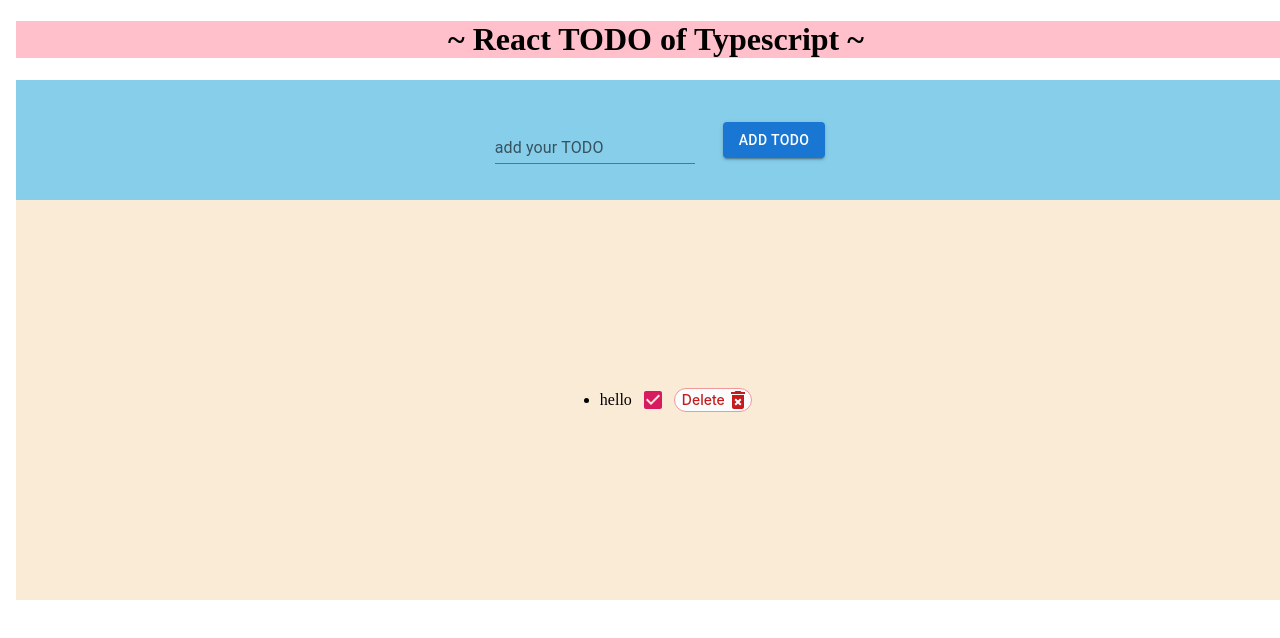
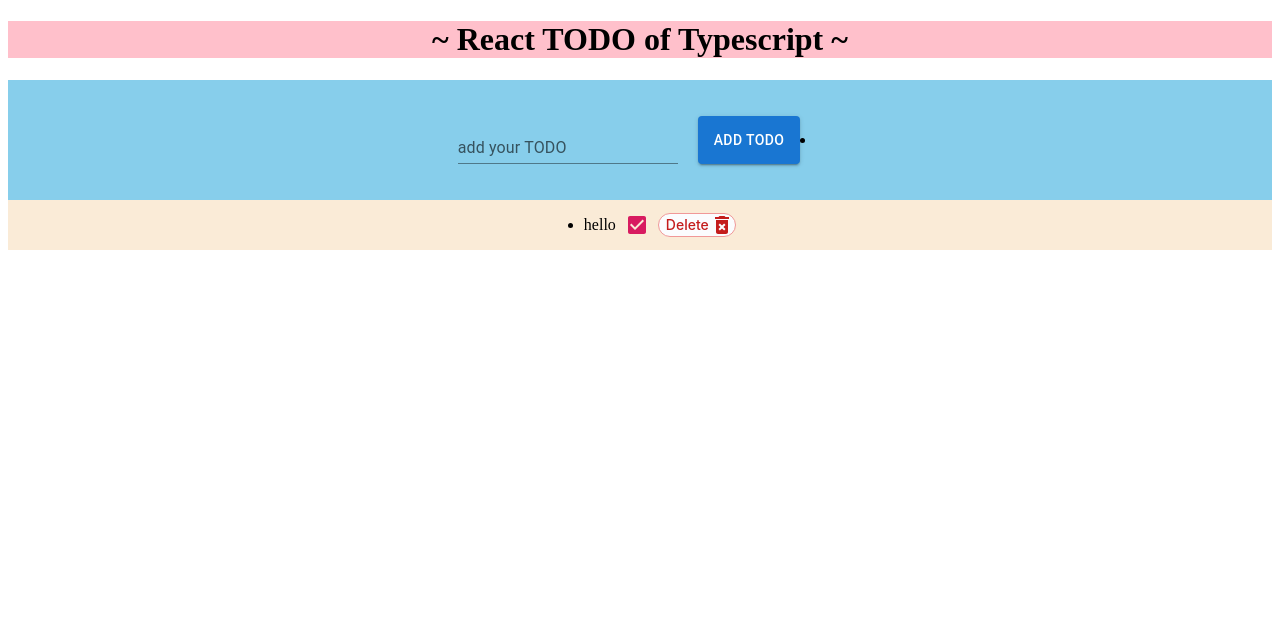
Before and after one commit to kaji5963/react-todo-typescript, a React (Create React App) app: page / in a window 1280 px wide. Shown: the top 638 px of the page. Built offline with nearby package versions, Linux system fonts and the light colour scheme.

Commit message:
input機能実装

```diff
--- a/src/App.css
+++ b/src/App.css
@@ -1,4 +1,4 @@
-body {
+html {
   width: 100%;
   height: 100%;
   font-family: 'Times New Roman', Times, serif;
@@ -19,13 +19,16 @@ header {
 
 }
 
+.container-input form {
+  display: flex;
+}
+
 .addButton {
   margin-left: 20px;
 }
 
 .container-list {
   background-color: antiquewhite;
-  min-height: 400px;
   display: flex;
   justify-content: center;
   align-items: center;
--- a/src/App.tsx
+++ b/src/App.tsx
@@ -5,14 +5,12 @@ import { TodoList } from "./TodoList";
 
 export const App = (): JSX.Element => {
   return (
-    <>
-      <body>
+      <div>
         <header>
           <h1>~ React TODO of Typescript ~</h1>
         </header>
         <Form />
         <TodoList />
-      </body>
-    </>
+      </div>
   );
 };
--- a/src/Form.tsx
+++ b/src/Form.tsx
@@ -1,31 +1,37 @@
-import React from "react";
+import React, { useState } from "react";
 import Stack from "@mui/material/Stack";
 import Button from "@mui/material/Button";
 import Box from "@mui/material/Box";
 import TextField from "@mui/material/TextField";
 
 export const Form = () => {
+
+  const [inputValue, setInputValue] = useState("")
+
+  const handleSubmit = (e: React.FormEvent<HTMLFormElement>) => {
+    e.preventDefault()
+
+    setInputValue("")
+  }
+
+
   return (
     <div className="container-input">
-      <Box
-        component="form"
-        sx={{
-          "& .MuiTextField-root": { m: 1, width: "25ch" },
-        }}
-        noValidate
-        autoComplete="off"
-      >
+      <form onSubmit={(e) => handleSubmit(e)}>
         <TextField
           label="add your TODO"
           id="filled-size-normal"
-          defaultValue=""
           variant="standard"
+          value={inputValue}
+          onChange={(e: { target: { value: React.SetStateAction<string>; }; }) => setInputValue(e.target.value)}
+
         />
-      </Box>
 
       <Stack spacing={2} direction="row" className="addButton">
         <Button variant="contained">add TODO</Button>
       </Stack>
+      </form>
+      <li>{inputValue}</li>
     </div>
   );
 };
```
